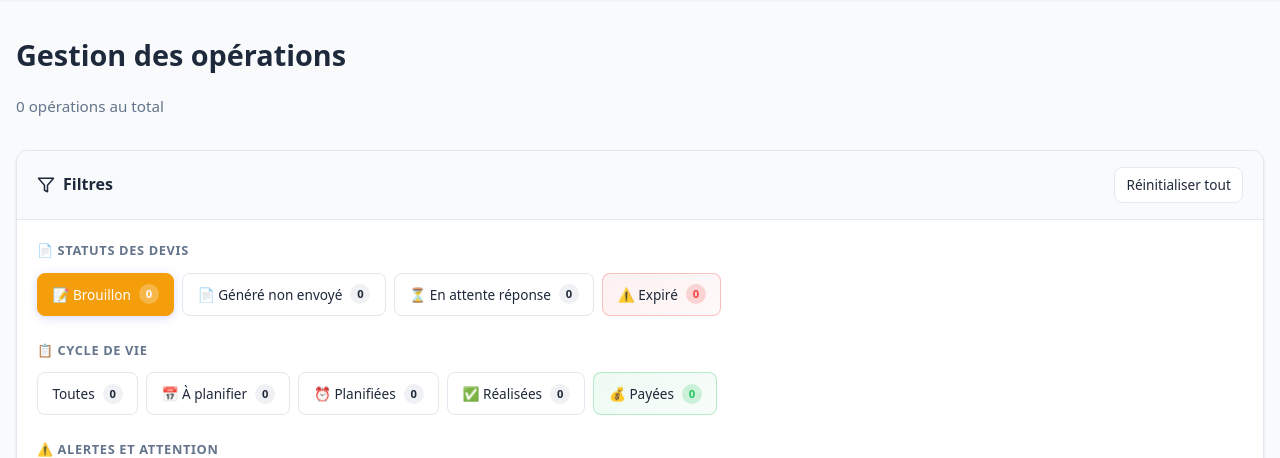
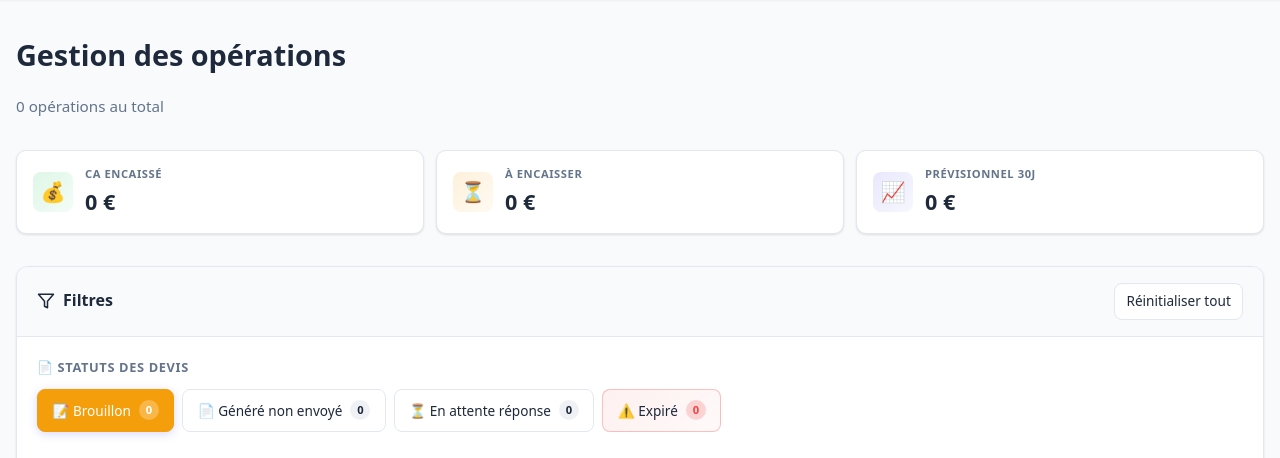
Before and after one commit to cavazzanat/crm-artisans, a Django app: page /operations/?filtre=brouillon in a window 1280 px wide. Shown: the part 73-531 px from the top of the page. Run offline with Django 4.2, Linux system fonts and the light colour scheme; the visitor is signed in with stand-in values (Sample User, id 1); data that the repository does not hold is empty.

```diff
--- a/templates/operations/list.html
+++ b/templates/operations/list.html
@@ -509,6 +509,7 @@
 
     /* RESPONSIVE */
     @media (max-width:760px){
+      .subtitle{ margin-bottom: 1.25rem }
       .filters-header{ flex-direction: column; align-items: stretch; gap: .75rem }
       .filter-group{ gap: .35rem }
       .filter-btn{ flex: 1; justify-content: center; min-width: 0; font-size: .8rem; padding: .5rem .7rem }
@@ -561,6 +562,39 @@
   <main class="container">
     <h1 class="page-title">Gestion des opérations</h1>
     <p class="subtitle">{{ nb_total }} opération{{ nb_total|pluralize }} au total</p>
+
+    <!-- MINI KPI FINANCIERS -->
+    <div style="display: flex; gap: .75rem; margin-bottom: 2rem; flex-wrap: wrap;">
+      <div style="flex: 1; min-width: 180px; background: white; border: 1px solid var(--border); border-radius: 10px; padding: .85rem 1rem; box-shadow: var(--shadow); display: flex; align-items: center; gap: .75rem;">
+        <div style="width: 40px; height: 40px; border-radius: 8px; background: linear-gradient(135deg, rgba(34,197,94,.15), rgba(34,197,94,.05)); display: grid; place-items: center; font-size: 1.25rem;">
+          💰
+        </div>
+        <div style="flex: 1;">
+          <div style="font-size: .7rem; color: var(--muted); font-weight: 700; text-transform: uppercase; letter-spacing: .05em; margin-bottom: .15rem;">CA Encaissé</div>
+          <div style="font-size: 1.35rem; font-weight: 800; color: var(--text);">{{ ca_encaisse|floatformat:0 }} €</div>
+        </div>
+      </div>
+
+      <div style="flex: 1; min-width: 180px; background: white; border: 1px solid var(--border); border-radius: 10px; padding: .85rem 1rem; box-shadow: var(--shadow); display: flex; align-items: center; gap: .75rem;">
+        <div style="width: 40px; height: 40px; border-radius: 8px; background: linear-gradient(135deg, rgba(245,158,11,.15), rgba(245,158,11,.05)); display: grid; place-items: center; font-size: 1.25rem;">
+          ⏳
+        </div>
+        <div style="flex: 1;">
+          <div style="font-size: .7rem; color: var(--muted); font-weight: 700; text-transform: uppercase; letter-spacing: .05em; margin-bottom: .15rem;">À Encaisser</div>
+          <div style="font-size: 1.35rem; font-weight: 800; color: var(--text);">{{ ca_en_attente_total|floatformat:0 }} €</div>
+        </div>
+      </div>
+
+      <div style="flex: 1; min-width: 180px; background: white; border: 1px solid var(--border); border-radius: 10px; padding: .85rem 1rem; box-shadow: var(--shadow); display: flex; align-items: center; gap: .75rem;">
+        <div style="width: 40px; height: 40px; border-radius: 8px; background: linear-gradient(135deg, rgba(99,102,241,.15), rgba(99,102,241,.05)); display: grid; place-items: center; font-size: 1.25rem;">
+          📈
+        </div>
+        <div style="flex: 1;">
+          <div style="font-size: .7rem; color: var(--muted); font-weight: 700; text-transform: uppercase; letter-spacing: .05em; margin-bottom: .15rem;">Prévisionnel 30j</div>
+          <div style="font-size: 1.35rem; font-weight: 800; color: var(--text);">{{ ca_previsionnel_30j|default:0|floatformat:0 }} €</div>
+        </div>
+      </div>
+    </div>
 
     <!-- FILTRES ORGANISÉS -->
     <div class="filters-wrapper">
```
